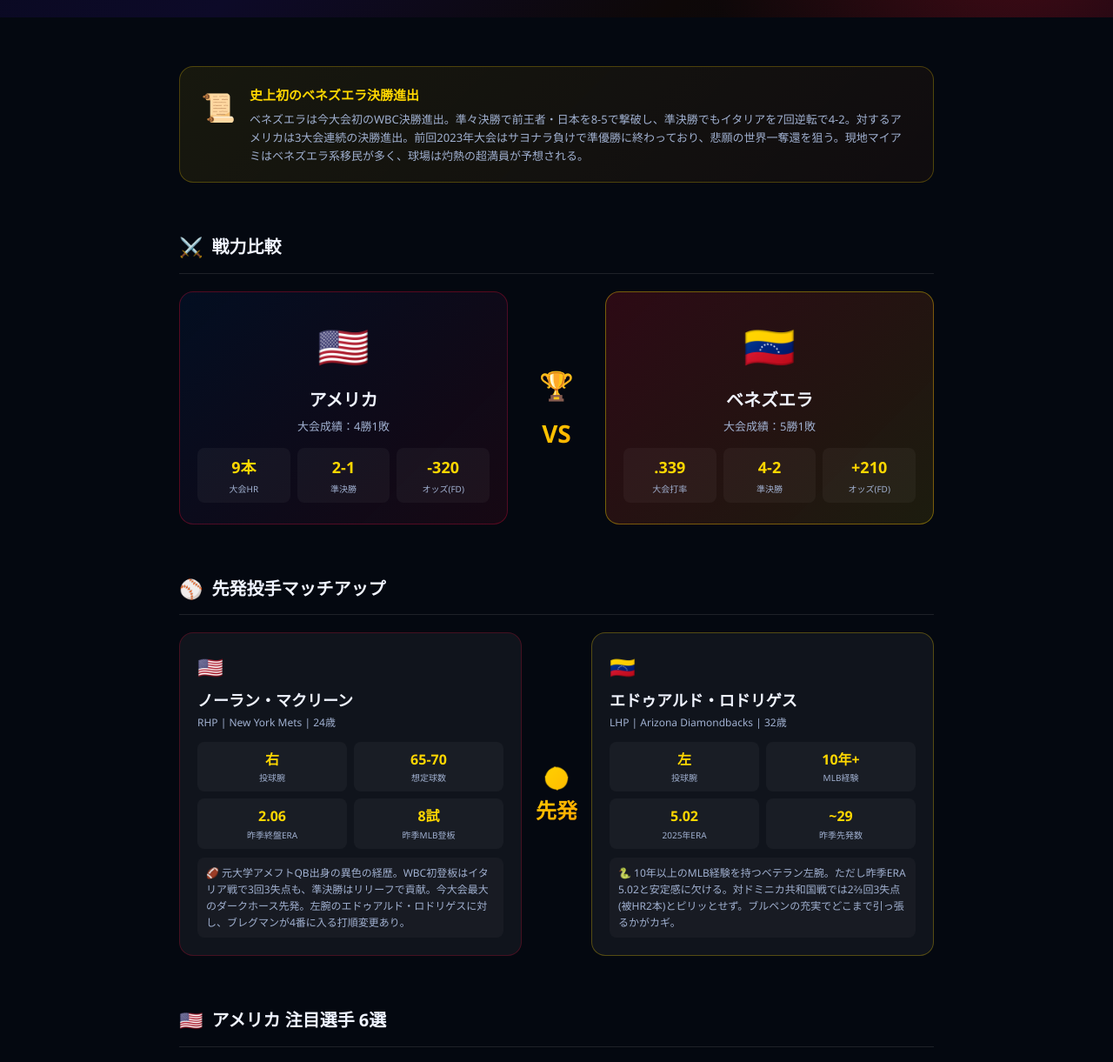
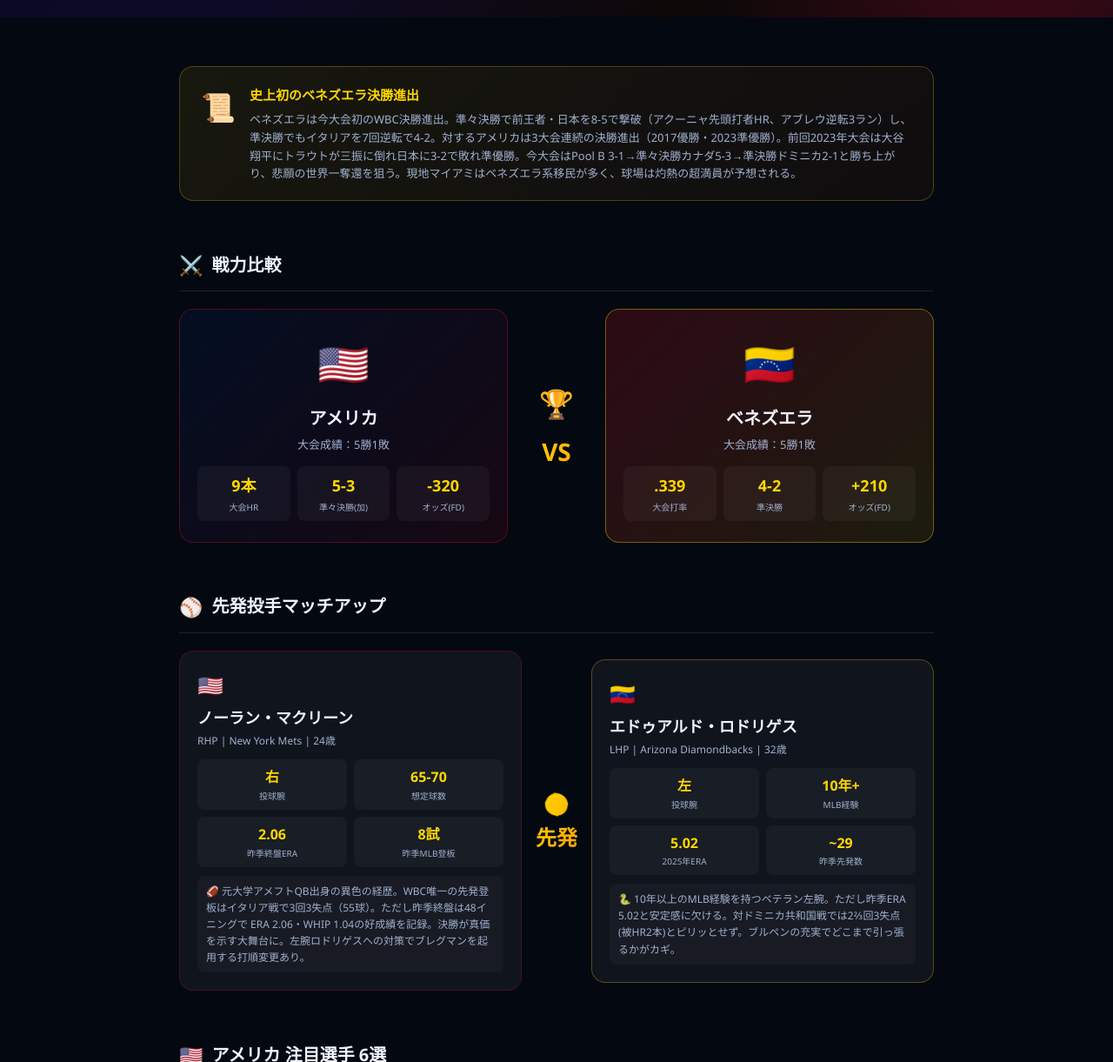
Before and after one commit to MoneyGoose123/wbc2026-final, a plain HTML site: page index.html in a window 1280 px wide. Shown: the part 780-2001 px from the top of the page at 87% size. Drawn offline with Linux system fonts and the light colour scheme.

Commit message:
fix: AI3者ファクトチェックによる修正（USA成績5勝1敗・2023年決勝表記・アクーニャACL時期・マクリーン登板記述）

```diff
--- a/index.html
+++ b/index.html
@@ -826,7 +826,7 @@
         <div class="historic-icon">📜</div>
         <div class="historic-text">
           <h3>史上初のベネズエラ決勝進出</h3>
-          <p>ベネズエラは今大会初のWBC決勝進出。準々決勝で前王者・日本を8-5で撃破し、準決勝でもイタリアを7回逆転で4-2。対するアメリカは3大会連続の決勝進出。前回2023年大会はサヨナラ負けで準優勝に終わっており、悲願の世界一奪還を狙う。現地マイアミはベネズエラ系移民が多く、球場は灼熱の超満員が予想される。</p>
+          <p>ベネズエラは今大会初のWBC決勝進出。準々決勝で前王者・日本を8-5で撃破（アクーニャ先頭打者HR、アブレウ逆転3ラン）し、準決勝でもイタリアを7回逆転で4-2。対するアメリカは3大会連続の決勝進出（2017優勝・2023準優勝）。前回2023年大会は大谷翔平にトラウトが三振に倒れ日本に3-2で敗れ準優勝。今大会はPool B 3-1→準々決勝カナダ5-3→準決勝ドミニカ2-1と勝ち上がり、悲願の世界一奪還を狙う。現地マイアミはベネズエラ系移民が多く、球場は灼熱の超満員が予想される。</p>
         </div>
       </div>
     </section>
@@ -840,10 +840,10 @@
         <div class="team-overview usa">
           <div class="team-flag">🇺🇸</div>
           <div class="team-name">アメリカ</div>
-          <div class="team-record">大会成績：4勝1敗</div>
+          <div class="team-record">大会成績：5勝1敗</div>
           <div class="stat-row">
             <div class="stat-item"><div class="stat-value">9本</div><div class="stat-label">大会HR</div></div>
-            <div class="stat-item"><div class="stat-value">2-1</div><div class="stat-label">準決勝</div></div>
+            <div class="stat-item"><div class="stat-value">5-3</div><div class="stat-label">準々決勝(加)</div></div>
             <div class="stat-item"><div class="stat-value">-320</div><div class="stat-label">オッズ(FD)</div></div>
           </div>
         </div>
@@ -880,7 +880,7 @@
             <div class="p-stat"><div class="p-stat-val">2.06</div><div class="p-stat-lbl">昨季終盤ERA</div></div>
             <div class="p-stat"><div class="p-stat-val">8試</div><div class="p-stat-lbl">昨季MLB登板</div></div>
           </div>
-          <div class="pitcher-note">🏈 元大学アメフトQB出身の異色の経歴。WBC初登板はイタリア戦で3回3失点も、準決勝はリリーフで貢献。今大会最大のダークホース先発。左腕のエドゥアルド・ロドリゲスに対し、ブレグマンが4番に入る打順変更あり。</div>
+          <div class="pitcher-note">🏈 元大学アメフトQB出身の異色の経歴。WBC唯一の先発登板はイタリア戦で3回3失点（55球）。ただし昨季終盤は48イニングで ERA 2.06・WHIP 1.04の好成績を記録。決勝が真価を示す大舞台に。左腕ロドリゲスへの対策でブレグマンを起用する打順変更あり。</div>
         </div>
         <div class="matchup-center">⚾<br>先発</div>
         <div class="pitcher-card ven-p">
@@ -1034,7 +1034,7 @@
             <div class="ps">大会 <span>チームの顔</span></div>
             <div class="ps">準決勝 <span>同点打</span></div>
           </div>
-          <div class="player-desc">準決勝で劇的同点打！昨年のACL手術から完全復活。この男がノッたとき止められる投手はいない。アメリカ投手陣との真剣勝負は必見。</div>
+          <div class="player-desc">準決勝で劇的同点打！2024年5月に2度目のACL断裂・手術から復活。準々決勝では山本由伸から先頭打者HRを放ち「ラ・ベスティア（野獣）」が完全覚醒。アメリカ投手陣との真剣勝負は必見。</div>
         </div>
 
         <div class="player-card ven-card">
@@ -1114,7 +1114,7 @@
         <div class="wp-card">
           <div class="wp-number">02</div>
           <div class="wp-title">⚡ アクーニャJr.の完全復活宣言</div>
-          <div class="wp-desc">ACL手術から復帰し大会で輝きを取り戻したアクーニャ。アメリカの超剛速球リリーフ陣（スキーンズ、ミラー等）との対決で真価が問われる。</div>
+          <div class="wp-desc">2024年5月の2度目ACL手術から復帰。準々決勝では山本由伸から先頭打者弾を放つ「ラ・ベスティア」復活劇。アメリカの超剛速球リリーフ陣（スキーンズ・ミラー等）との対決で真価が問われる。</div>
         </div>
         <div class="wp-card">
           <div class="wp-number">03</div>
```
